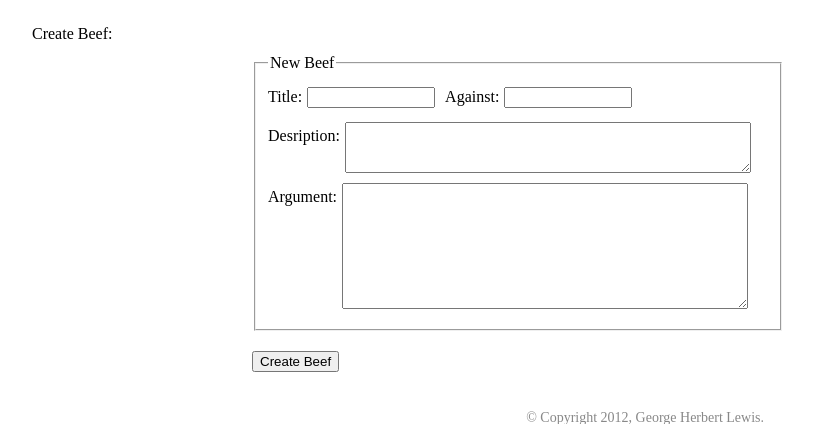
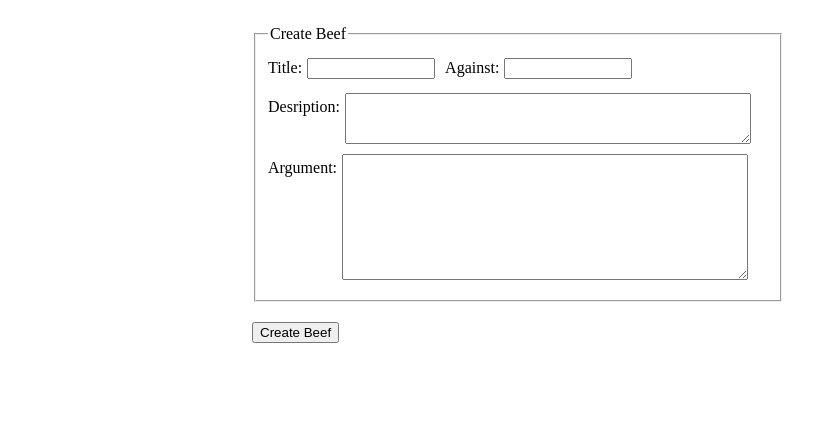
Before and after one commit to ghl3/IveGotBeef, a Flask app: template templates/create_beef.html in a window 1280 px wide. Shown: the part 71-495 px from the top of the page, without its empty margins (138-951 px from the left). Run offline with Flask 2, Linux system fonts and the light colour scheme; the template is opened without the code that fills it: values that come from a table or form of the project are taken from there, others are empty; some libraries are stand-ins or nearby versions.

Commit message:
Various code clean ups, fixed lack of closing div in CreateBeef

```diff
--- a/python/beef.py
+++ b/python/beef.py
@@ -54,6 +54,30 @@ def get_userId(username):
         return None
     else:
         return user_entry["_id"]
+
+
+def addToBeefDatabase(beef_dict, collection_name):
+    """ Add (or update) a beef to the database
+
+    The argument is a dictionary of the beef information
+
+    """
+
+    beef_collection = getCollection(collection_name)
+
+    try:
+        if "_id" in beef_dict:
+            print "Saving object with id: %s" % beef_dict["_id"]
+            beef_dict["_id"] = bson.objectid.ObjectId(beef_dict["_id"])
+
+        # Create or update the collection
+        saved_id = beef_collection.save(beef_dict)
+        print "Saved beef with id %s" % saved_id
+    except:
+        print "_addToBeefDatabase() - Error: Failed to add beef to database"
+        raise
+
+    return saved_id
 
 
 def create_beef(beef_form):
--- a/python/login_tools.py
+++ b/python/login_tools.py
@@ -22,6 +22,7 @@ from werkzeug.security import check_password_hash
 from common import *
 
 from wtforms import Form, BooleanField, TextField, PasswordField, validators
+
 
 class UserClass(UserMixin):
     def __init__(self, name, id, active=True):
--- a/templates/create_beef.html
+++ b/templates/create_beef.html
@@ -29,17 +29,13 @@
 <!-- Fill in the Middle template -->
 {% block document %}
 
-<div>
-Create Beef:
-</div>
-
 <div id="new_beef_wrapper" style="text-align: center;">
 
   <form id="CreateBeefForm" accept-charset="UTF-8"
 	style="width: 500px; text-align: left; margin-left: auto; margin-right: auto;">
 
     <fieldset style="width: 500px;">
-      <legend>New Beef</legend>
+      <legend>Create Beef</legend>
 
       <style>
 	tr {border: 0px solid black;}
@@ -60,9 +56,8 @@ Create Beef:
     <p><input type="submit" id="CreateBeef" value="Create Beef" >
   </form>
 
+  <div id="Result" style="display: none; text-align: center; margin-top: 20px;" ></div>
 
-<div id="Result" style="display: none; text-align: center; margin-top: 20px;" >
 </div>
 
-
 {% endblock %}
```
Also changed, not shown: python/common.py (+0 -24 lines).
